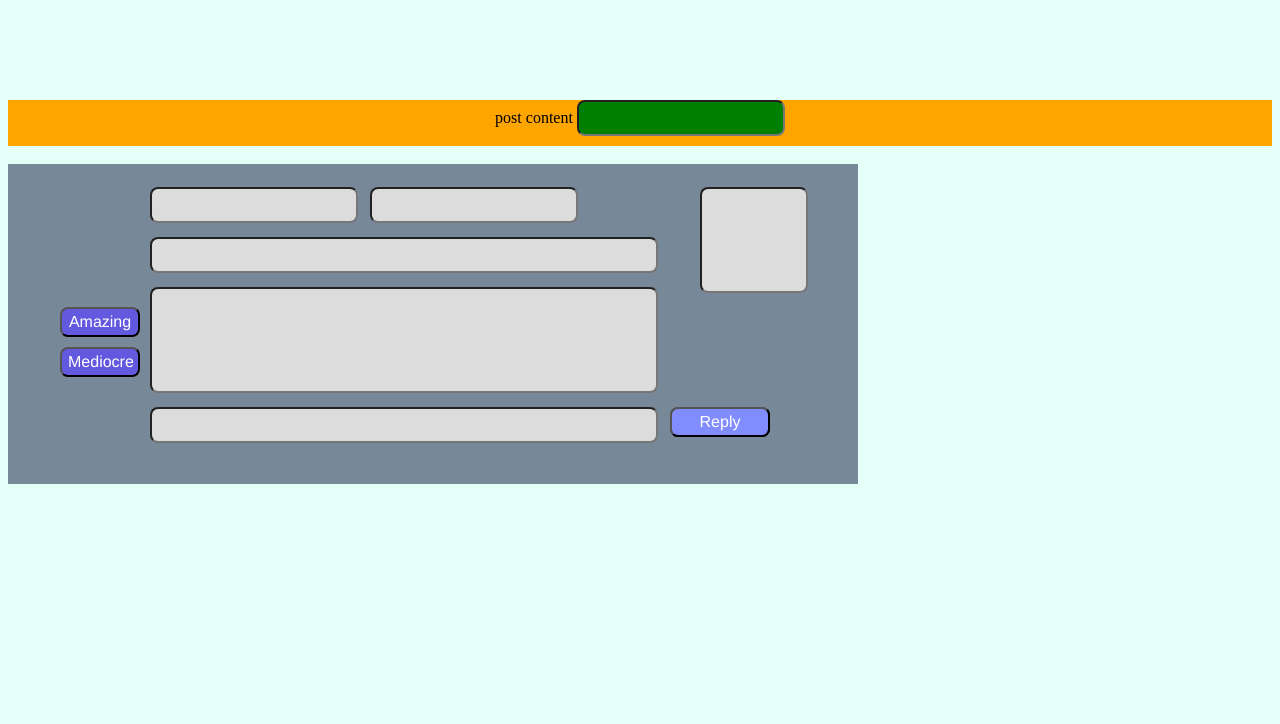
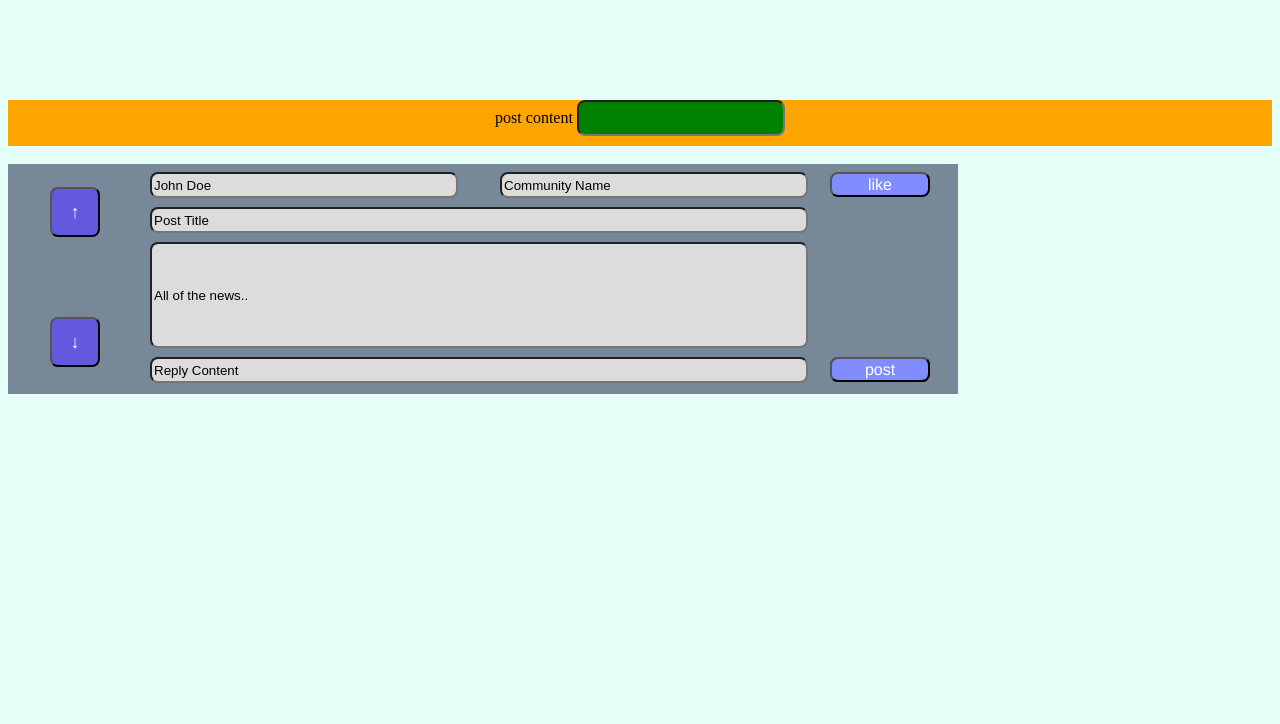
Before and after one commit to PFSDevTeam/kaffeeklatsch, a Flask app: page /feed in a window 1280 px wide. Shown: the part 113-837 px from the top of the page. Run offline with Flask 2, Linux system fonts and the light colour scheme; some libraries are stand-ins or nearby versions.

Commit message:
Updated style some more

```diff
--- a/forms/ReplyForm.py
+++ b/forms/ReplyForm.py
@@ -1,14 +1,15 @@
 from flask_wtf import FlaskForm
-from wtforms import StringField, SubmitField, TextAreaField
+from wtforms import StringField, SubmitField
 
 class ReplyForm(FlaskForm):
 
-    post = SubmitField('Reply')
-    ownerName = StringField('John Doe')
-    communityInfo = StringField('Community Name')
-    userInfo = StringField('User Info')
-    postTitle = StringField('Post Title')
-    ownerContent = StringField('All of the news..')
-    replyContent = StringField('Reply Content')
-    upArrow = SubmitField('Amazing')
-    downArrow = SubmitField('Mediocre')
+    post = SubmitField('post')
+    like = SubmitField('like')
+    ownerName = StringField('owner name', default='John Doe')
+    communityInfo = StringField('community', default='Community Name')
+    userInfo = StringField('user', default='User Info')
+    postTitle = StringField('post', default='Post Title')
+    ownerContent = StringField('owner', default='All of the news..')
+    replyContent = StringField('reply', default='Reply Content')
+    upArrow = SubmitField('↑')
+    downArrow = SubmitField('↓')
--- a/static/css/post.css
+++ b/static/css/post.css
@@ -2,14 +2,15 @@
     display: inline-block;
     background-color: lightslategray;
     top: 280px;
-    width: 850px;
-    height: 320px;
-    }
+    width: 950px;
+    height: 230px;
+}
 
 #ownerName {
-    width: 200px;
+    width: 300px;
+    height: 20px;
     position: absolute;
-    top: 300px;
+    top: 285px;
     left: 150px;
     border-radius: 8px;
     text-align: left;
@@ -17,15 +18,17 @@
 }
 
 #communityInfo {
-    width: 200px;
+    width: 300px;
+    height: 20px;
     position: absolute;
-    top: 300px;
-    left: 370px;
+    top: 285px;
+    left: 500px;
     border-radius: 8px;
     background-color: gainsboro;
 }
 
-#userInfo {
+
+/* #userInfo {
     width: 100px;
     height: 100px;
     position: absolute;
@@ -33,42 +36,55 @@
     left: 700px;
     border-radius: 8px;
     background-color: gainsboro;
-}
+} */
 
 #postTitle {
-    width: 500px;
-    height: 30px;
+    width: 650px;
+    height: 20px;
     position: absolute;
-    top: 350px;
+    top: 320px;
     left: 150px;
     border-radius: 8px;
     background-color: gainsboro;
 }
 
 #ownerContent {
-    width: 500px;
+    width: 650px;
     height: 100px;
     position: absolute;
-    top: 400px;
+    top: 355px;
     left: 150px;
     background-color: gainsboro;
 }
 
 #replyContent {
-    width: 500px;
-    height: 30px;
+    width: 650px;
+    height: 20px;
     position: absolute;
-    top: 520px;
+    top: 470px;
     left: 150px;
     background-color: gainsboro;
 }
 
 #post {
     width: 100px;
-    height: 30px;
+    height: 25px;
     position: absolute;
-    top: 520px;
-    left: 670px;
+    top: 470px;
+    left: 830px;
+    border-radius: 8px;
+    background-color: #818DFF;
+    font-family: "Helvetica Neue", "Arial", sans-serif;
+    font-size: medium;
+    color: white;
+}
+
+#like {
+    width: 100px;
+    height: 25px;
+    position: absolute;
+    top: 285px;
+    left: 830px;
     border-radius: 8px;
     background-color: #818DFF;
     font-family: "Helvetica Neue", "Arial", sans-serif;
@@ -77,27 +93,29 @@
 }
 
 #upArrow {
-    width: 80px;
-    height: 30px;
+    width: 50px;
+    height: 50px;
     position: absolute;
-    top: 420px;
-    left: 60px;
+    top: 300px;
+    left: 50px;
     border-radius: 8px;
     background-color: #6259df;
     font-family: "Helvetica Neue", "Arial", sans-serif;
-    font-size: medium;
+    font-size: large;
+    font-weight: bold;
     color: white;
 }
 
-#downArrow{
-    width: 80px;
-    height: 30px;
+#downArrow {
+    width: 50px;
+    height: 50px;
     position: absolute;
-    top: 460px;
-    left: 60px;
+    top: 430px;
+    left: 50px;
     border-radius: 8px;
     background-color: #6259df;
     font-family: "Helvetica Neue", "Arial", sans-serif;
-    font-size: medium;
+    font-size: large;
+    font-weight: bold;
     color: white;
 }
--- a/templates/post.html
+++ b/templates/post.html
@@ -3,16 +3,9 @@
 <div class="make-something-wrapper">
 
 
-    {{ replyForm.ownerName(class="owner-name") }}
-    {{ replyForm.ownerContent(class="owner-content") }}
-    {{ replyForm.communityInfo(class="community-content") }}
-    {{ replyForm.userInfo(class="user-content") }}
-    {{ replyForm.postTitle(class="post-content") }}
-    {{ replyForm.replyContent(class="reply-content") }}
-    {{ replyForm.post() }}
-
-    {{ replyForm.upArrow() }}
-    {{ replyForm.downArrow() }}
+    {{ replyForm.ownerName(class="owner-name") }} {{ replyForm.ownerContent(class="owner-content") }} {{ replyForm.communityInfo(class="community-content") }} {{ replyForm.like() }}
+    <!-- {{ replyForm.userInfo(class="user-content") }}  -->
+    {{ replyForm.postTitle(class="post-content") }} {{ replyForm.replyContent(class="reply-content") }} {{ replyForm.post() }} {{ replyForm.upArrow() }} {{ replyForm.downArrow() }}
 </div>
 
 {% endmacro %}
```
Also changed, not shown: static/assets/imagefiles/Profile/pngtree-vector-up-arrow-icon-png-image_4190751.jpg (added), static/assets/imagefiles/down.png (added), static/assets/imagefiles/up.png (added).
